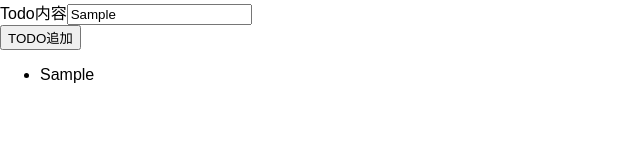
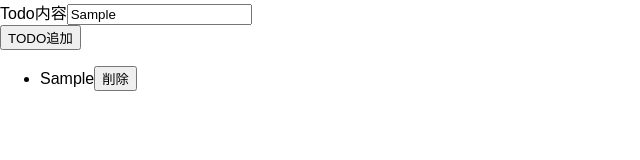
Before and after one commit to jp-knj/study_TypeScript, a React (Create React App) app in the folder 03_react-app/: page / in a window 1280 px wide. Both pictures are taken after typing "Sample" into the empty fields and a click on the button "TODO追加". Shown: the top 160 px of the page, without its empty margins (0-640 px from the left). Built offline with nearby package versions, Linux system fonts and the light colour scheme.

Commit message:
Props & Stateの追加

```diff
--- a/03_react-app/src/App.tsx
+++ b/03_react-app/src/App.tsx
@@ -10,11 +10,16 @@
       ...prevTodos,
       { id: Math.random().toString(), text: text }
     ]);
+  };
+
+  const todoDeleteHandler = (todoId: string) => {
+    setTodos( prevTodos => prevTodos.filter(todo => todo.id !== todoId))
   }
+
   return (
     <div className="App">
       <NewTodo onAddTodo={todoAddHandler}/>
-      <TodoList items={todos}/>
+      <TodoList items={todos} onDeleteTodo={todoDeleteHandler}/>
     </div>
   );
 };
--- a/03_react-app/src/components/TodoList.tsx
+++ b/03_react-app/src/components/TodoList.tsx
@@ -2,14 +2,17 @@
 
 interface TodoListProps {
   items: { id: string; text: string }[];
+  onDeleteTodo: (id: string) => void;
 }
 
 const TodoList: React.FC<TodoListProps> = props => {
-
   return (
     <ul>
       {props.items.map(todo => (
-        <li key={todo.id}>{todo.text}</li>
+        <li key={todo.id}>
+          <span>{todo.text}</span>
+          <button onClick={props.onDeleteTodo.bind(null, todo.id)}>削除</button>
+        </li>
       ))}
     </ul>
   );
```
